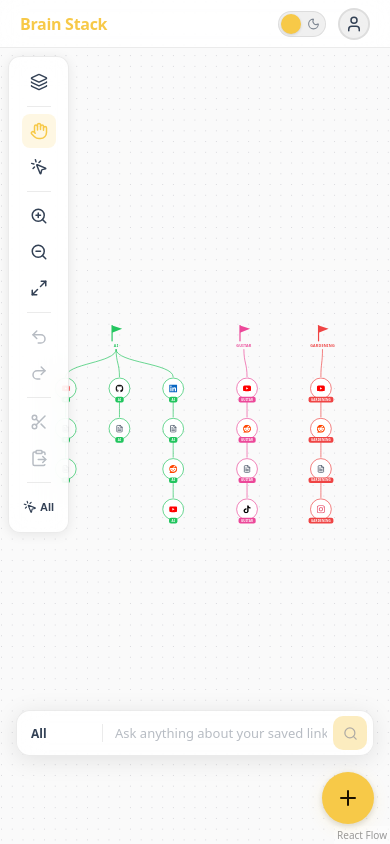
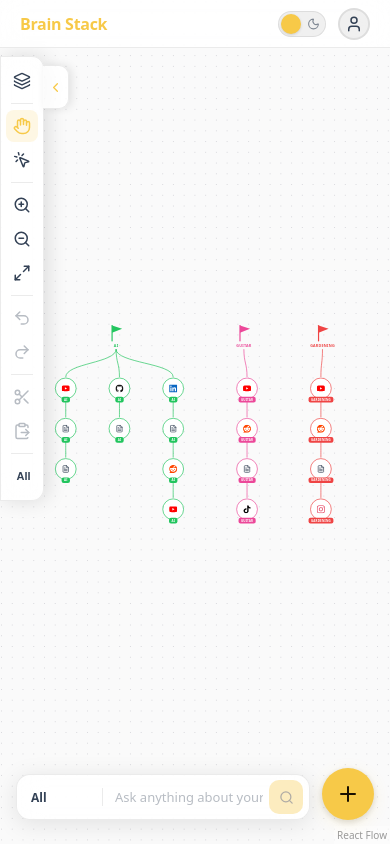
Before and after one commit to parthbhatt268/brain-stack, a React (Vite) app: page / in a window 390 px wide. Built offline with nearby package versions, Linux system fonts and the light colour scheme.

Commit message:
reponsive for mobile

```diff
--- a/src/App.css
+++ b/src/App.css
@@ -75,15 +75,7 @@
 
 @media (max-width: 480px) {
   .add-node-fab {
-    bottom: 20px;
+    bottom: 24px; /* align with search bar */
     right: 16px;
   }
 }
-
-/* ── Responsive ──────────────────────────────────────────────────────────── */
-@media (max-width: 480px) {
-  .toolbar {
-    top: 56px;
-    left: 8px;
-  }
-}
--- a/src/components/SearchBar/SearchBar.css
+++ b/src/components/SearchBar/SearchBar.css
@@ -149,20 +149,20 @@
   to   { opacity: 0.8; transform: translateX(-50%) translateY(0); }
 }
 
-/* ── Mobile ──────────────────────────────────────────────────────────────── */
+/* ── Mobile: sit side-by-side with the FAB ───────────────────────────────── */
 @media (max-width: 480px) {
   .search-bar {
-    bottom: 88px; /* sit above the FAB which is at 20px + 52px */
-    width: calc(100vw - 32px);
+    /* Use left+right instead of a fixed width so the bar fills the gap left
+       of the FAB: 16px (FAB margin) + 52px (FAB) + 12px (gap) = 80px */
+    bottom: 24px;
     left: 16px;
+    right: 80px;
+    width: auto;
     transform: none;
   }
 
   .search-bar__not-found {
     white-space: normal;
-    width: 100%;
-    left: 0;
-    transform: none;
-    text-align: center;
+    max-width: 100%;
   }
 }
--- a/src/components/Toolbar/Toolbar.css
+++ b/src/components/Toolbar/Toolbar.css
@@ -106,6 +106,80 @@
   font-weight: 600;
 }
 
+/* ── Mobile bookmark tab ─────────────────────────────────────────────────── */
+
+/* Hidden on desktop */
+.toolbar__mobile-tab {
+  display: none;
+}
+
+@media (max-width: 480px) {
+  /* The tab is positioned at the right edge of the toolbar so it always
+     peeks out: when collapsed it's visible at the left screen edge,
+     when expanded it sits just to the right of the toolbar. */
+  .toolbar__mobile-tab {
+    display: flex;
+    position: absolute;
+    left: 100%;          /* right edge of toolbar */
+    top: 8px;
+    width: 26px;
+    height: 44px;
+    background: var(--toolbar-bg);
+    backdrop-filter: blur(12px);
+    border: 1px solid var(--toolbar-border);
+    border-left: none;   /* seamless join with toolbar edge */
+    border-radius: 0 10px 10px 0;
+    align-items: center;
+    justify-content: center;
+    cursor: pointer;
+    color: var(--toolbar-text);
+    box-shadow: 3px 0 10px rgba(0, 0, 0, 0.10);
+    z-index: 1;
+    transition: background 0.15s;
+  }
+
+  .toolbar__mobile-tab:hover {
+    background: var(--toolbar-btn-hover);
+  }
+
+  .toolbar__mobile-tab--open {
+    color: var(--accent);
+  }
+}
+
+/* ── Mobile toolbar — slide in/out from left ─────────────────────────────── */
+@media (max-width: 480px) {
+  .toolbar {
+    top: 56px;
+    left: 0;
+    border-radius: 0 12px 12px 0; /* only right corners rounded at screen edge */
+    padding: 8px 5px;
+    gap: 3px;
+
+    /* Fully off-screen by default */
+    transform: translateX(-100%);
+    transition: transform 0.28s cubic-bezier(0.4, 0, 0.2, 1);
+
+    /* Allow the tab to extend outside the toolbar bounds */
+    overflow: visible;
+  }
+
+  .toolbar--mobile-open {
+    transform: translateX(0);
+    box-shadow: 4px 0 20px rgba(0, 0, 0, 0.12);
+  }
+
+  /* Slightly smaller buttons to reduce vertical footprint */
+  .toolbar .toolbar__btn {
+    width: 32px;
+    height: 32px;
+  }
+
+  .toolbar .toolbar__divider {
+    width: 22px;
+  }
+}
+
 /* ── View picker panel ───────────────────────────────────────────────────── */
 .view-picker {
   position: absolute;
--- a/src/components/Toolbar/Toolbar.jsx
+++ b/src/components/Toolbar/Toolbar.jsx
@@ -5,6 +5,7 @@ import {
   Scissors, ClipboardPaste,
   Undo2, Redo2,
   Clock, Layers, LayoutGrid,
+  SlidersHorizontal, ChevronLeft,
 } from 'lucide-react';
 import './Toolbar.css';
 
@@ -36,9 +37,9 @@ function ToolBtn({ icon: Icon, onClick, active, disabled, danger, small, label,
     <button
       className={[
         'toolbar__btn',
-        active    ? 'toolbar__btn--active'   : '',
-        disabled  ? 'toolbar__btn--disabled' : '',
-        danger    ? 'toolbar__btn--danger'   : '',
+        active    ? 'toolbar__btn--active'      : '',
+        disabled  ? 'toolbar__btn--disabled'    : '',
+        danger    ? 'toolbar__btn--danger'      : '',
         small     ? 'toolbar__btn--small-label' : '',
       ].filter(Boolean).join(' ')}
       onClick={disabled ? undefined : onClick}
@@ -84,9 +85,7 @@ function ViewPicker({ viewMode, onViewModeChange, onClose }) {
             <span className="view-picker__option-name">{label}</span>
             <span className="view-picker__option-desc">{description}</span>
           </span>
-          {viewMode === id && (
-            <span className="view-picker__check">✓</span>
-          )}
+          {viewMode === id && <span className="view-picker__check">✓</span>}
         </button>
       ))}
     </div>
@@ -112,18 +111,39 @@ export default function Toolbar({
   onUndo,
   onRedo,
 }) {
-  const [pickerOpen, setPickerOpen] = useState(false);
-  const viewBtnRef = useRef(null);
+  const [pickerOpen, setPickerOpen]     = useState(false);
+  const [isMobileOpen, setIsMobileOpen] = useState(true); // open by default on mobile
 
   const currentMode = VIEW_MODES.find(m => m.id === viewMode) ?? VIEW_MODES[0];
-  const ViewIcon = currentMode.icon;
+  const ViewIcon    = currentMode.icon;
+
+  function handleTabClick(e) {
+    e.stopPropagation();
+    if (!isMobileOpen) {
+      setIsMobileOpen(true);
+    } else {
+      setIsMobileOpen(false);
+      setPickerOpen(false);
+    }
+  }
+
+  function handleToolbarInteract() {} // no-op — kept for onClick wiring
 
   return (
-    <div className="toolbar">
+    <div className={`toolbar${isMobileOpen ? ' toolbar--mobile-open' : ''}`}>
+      {/* ── Mobile bookmark tab — always visible on mobile, hidden on desktop ── */}
+      <button
+        className={`toolbar__mobile-tab${isMobileOpen ? ' toolbar__mobile-tab--open' : ''}`}
+        onClick={handleTabClick}
+        title={isMobileOpen ? 'Close toolbar' : 'Open toolbar'}
+        aria-label={isMobileOpen ? 'Close toolbar' : 'Open toolbar'}
+      >
+        {isMobileOpen ? <ChevronLeft size={15} /> : <SlidersHorizontal size={15} />}
+      </button>
+
       {/* View mode picker */}
       <div className="toolbar__group" style={{ position: 'relative' }}>
         <button
-          ref={viewBtnRef}
           className={`toolbar__btn${pickerOpen ? ' toolbar__btn--active' : ''}`}
           onClick={() => setPickerOpen(o => !o)}
           title={`Layout: ${currentMode.label}`}
```
